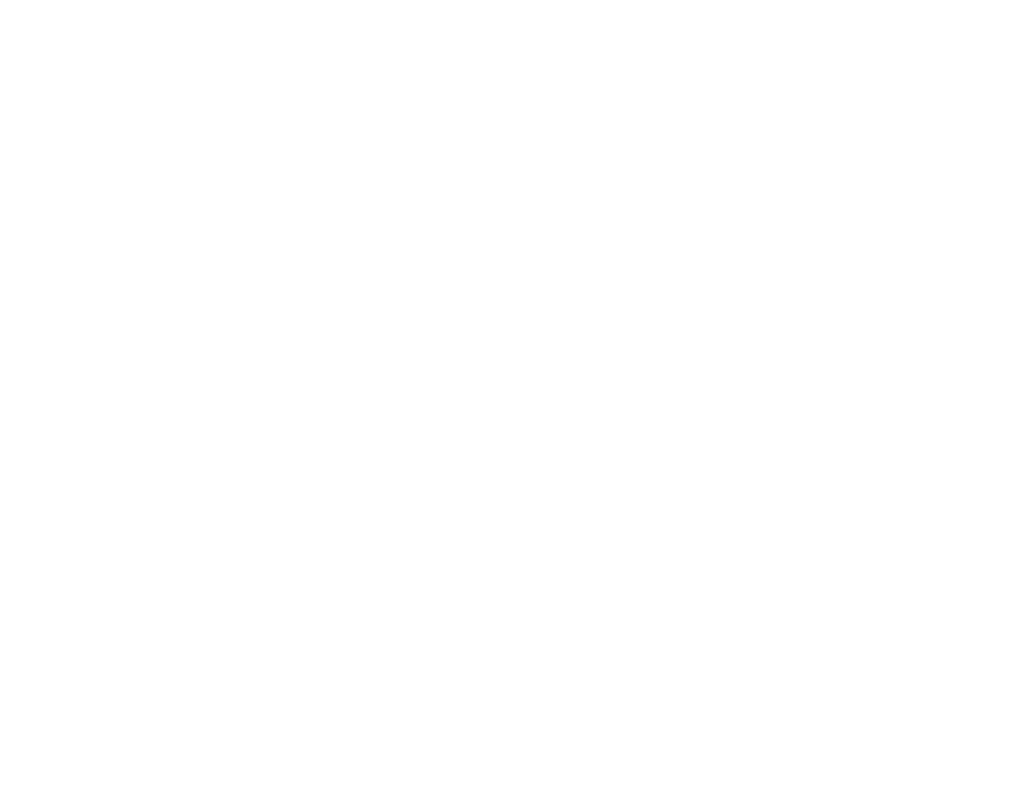
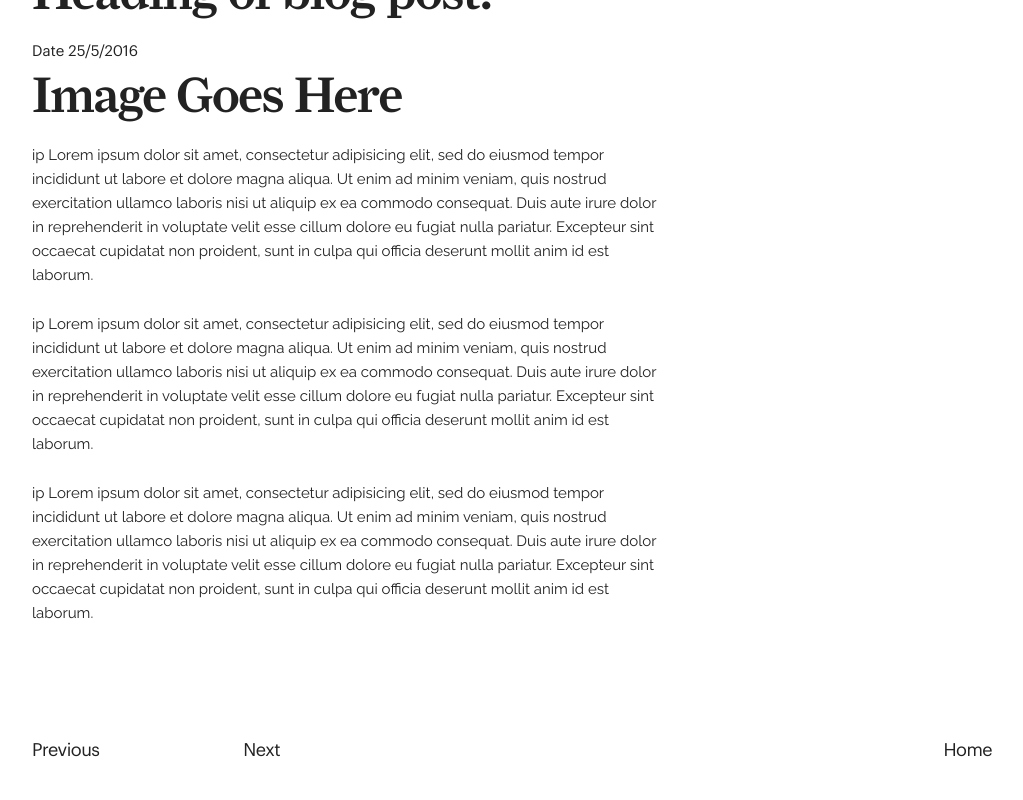
Before and after one commit to sean-johnson/sean-johnson.github.io, a plain HTML site: page blog/blog-template.html in a window 1280 px wide. Shown: the whole page, without its empty margins (128-1151 px from the left). Drawn offline with nearby package versions, Linux system fonts and the light colour scheme; files that its build step writes are made by us from their sources; files whose address does not match are found by name.

Commit message:
Blog updated, index updated

```diff
--- a/blog/blog-template.html
+++ b/blog/blog-template.html
@@ -1,11 +1,100 @@
 <!DOCTYPE html>
 <html>
   <head>
-    <title></title>
-    <meta charset="UTF-8">
+  <!-- Basic Page Needs
+  –––––––––––––––––––––––––––––––––––––––––––––––––– -->
+  <meta charset="utf-8">
+  <title>Sean's Website</title>
+  <meta name="description" content="">
+  <meta name="author" content="">
+
+  <!-- Mobile Specific Metas
+  –––––––––––––––––––––––––––––––––––––––––––––––––– -->
+  <meta name="viewport" content="width=device-width, initial-scale=1">
+
+  <!-- FONT
+  –––––––––––––––––––––––––––––––––––––––––––––––––– -->
+  <link href="//fonts.googleapis.com/css?family=Raleway:400,300,600" rel="stylesheet" type="text/css">
+
+  <!-- CSS
+  –––––––––––––––––––––––––––––––––––––––––––––––––– -->
+  <link rel="stylesheet" href="https://cdnjs.cloudflare.com/ajax/libs/normalize/3.0.3/normalize.css">
+  <link rel="stylesheet" href="https://cdnjs.cloudflare.com/ajax/libs/skeleton/2.0.4/skeleton.css">
+  <link rel="stylesheet" href="styles/main.css">
+
+  <!-- Favicon
+  –––––––––––––––––––––––––––––––––––––––––––––––––– -->
+  <link rel="icon" type="image/png" href="images/favicon.png">
 
   </head>
   <body>
 
+    <div class="bg-wrapper">
+      <div class="content">
+
+        <div class="container">
+
+          <div class="row">
+            <div class="eleven columns heading-1-home">
+              <h1>Heading of blog post.</h1>
+            </div>
+          </div>
+          <div class="row">
+            <div class="six columns subheading-home">
+              <h6>Date 25/5/2016</h6>
+            </div>
+          <div class="row">
+            <div class="ten columns blog-image">
+              <h1>Image Goes Here</h1>
+            </div>
+          </div>
+          <div class="row">
+            <div class="eight columns subheading-home">
+              <p>ip Lorem ipsum dolor sit amet, consectetur adipisicing elit, sed do eiusmod
+              tempor incididunt ut labore et dolore magna aliqua. Ut enim ad minim veniam,
+              quis nostrud exercitation ullamco laboris nisi ut aliquip ex ea commodo
+              consequat. Duis aute irure dolor in reprehenderit in voluptate velit esse
+              cillum dolore eu fugiat nulla pariatur. Excepteur sint occaecat cupidatat non
+              proident, sunt in culpa qui officia deserunt mollit anim id est laborum.</p>
+
+              <p>ip Lorem ipsum dolor sit amet, consectetur adipisicing elit, sed do eiusmod
+              tempor incididunt ut labore et dolore magna aliqua. Ut enim ad minim veniam,
+              quis nostrud exercitation ullamco laboris nisi ut aliquip ex ea commodo
+              consequat. Duis aute irure dolor in reprehenderit in voluptate velit esse
+              cillum dolore eu fugiat nulla pariatur. Excepteur sint occaecat cupidatat non
+              proident, sunt in culpa qui officia deserunt mollit anim id est laborum.</p>
+
+              <p>ip Lorem ipsum dolor sit amet, consectetur adipisicing elit, sed do eiusmod
+              tempor incididunt ut labore et dolore magna aliqua. Ut enim ad minim veniam,
+              quis nostrud exercitation ullamco laboris nisi ut aliquip ex ea commodo
+              consequat. Duis aute irure dolor in reprehenderit in voluptate velit esse
+              cillum dolore eu fugiat nulla pariatur. Excepteur sint occaecat cupidatat non
+              proident, sunt in culpa qui officia deserunt mollit anim id est laborum.</p>
+            </div>
+          </div>
+
+          <div class="bg-footer">
+            <div class="row">
+              <div class="three columns blog-btn">
+                <h5 class="index-btn">Previous</h5>
+              </div>
+              <div class="three columns portfolio-btn">
+                <h5 class="index-btn">Next</h5>
+              </div>
+              <div class="three columns contact-btn">
+                <h5 class="index-btn">Home</h5>
+              </div>
+            </div>
+          </div>
+
+        </div>
+
+      </div>
+    </div>
+
+
+
+
+
   </body>
 </html>
--- a/styles/main.css
+++ b/styles/main.css
@@ -106,7 +106,6 @@ h5 {
   vertical-align: middle;
 }
 
-
 @media (max-width: 550px) {
 
   .bg-footer > .row {
@@ -125,3 +124,5 @@ h5 {
   }
 
 }
+
+//------------- BLOG-Template ---------------//
```
Also changed, not shown: index.html (+3 -3 lines).
